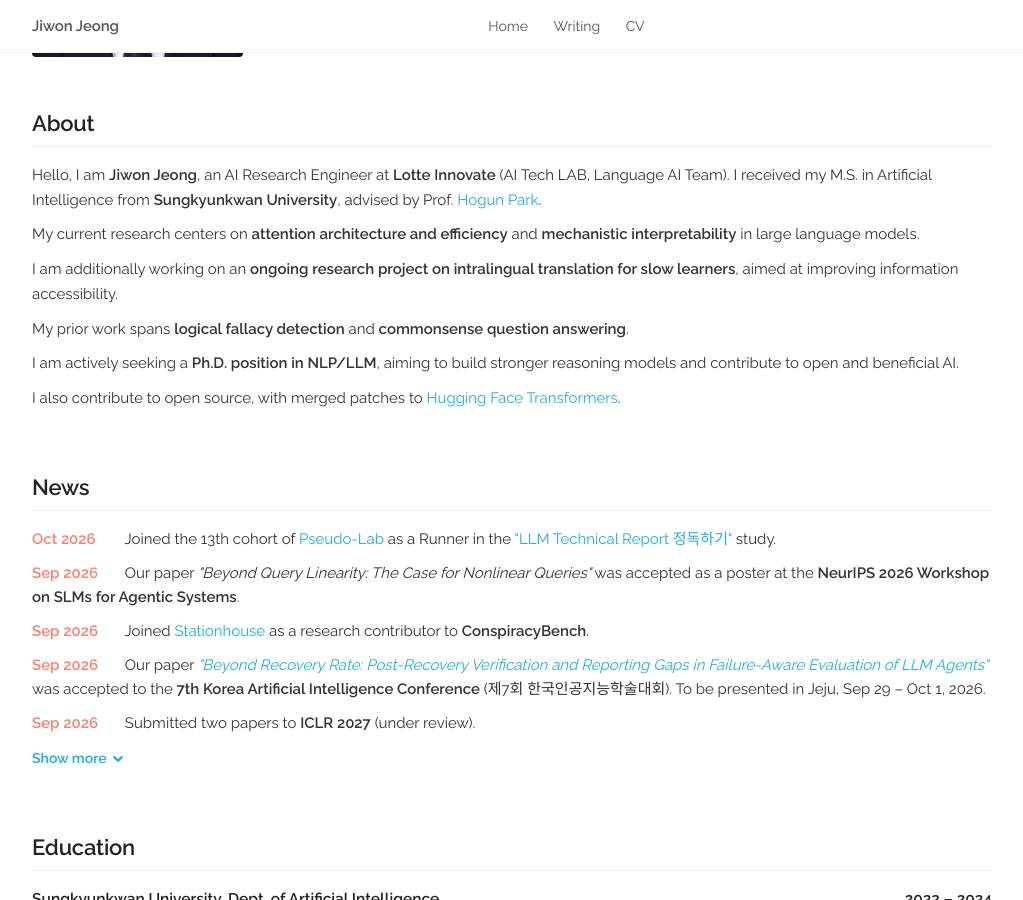
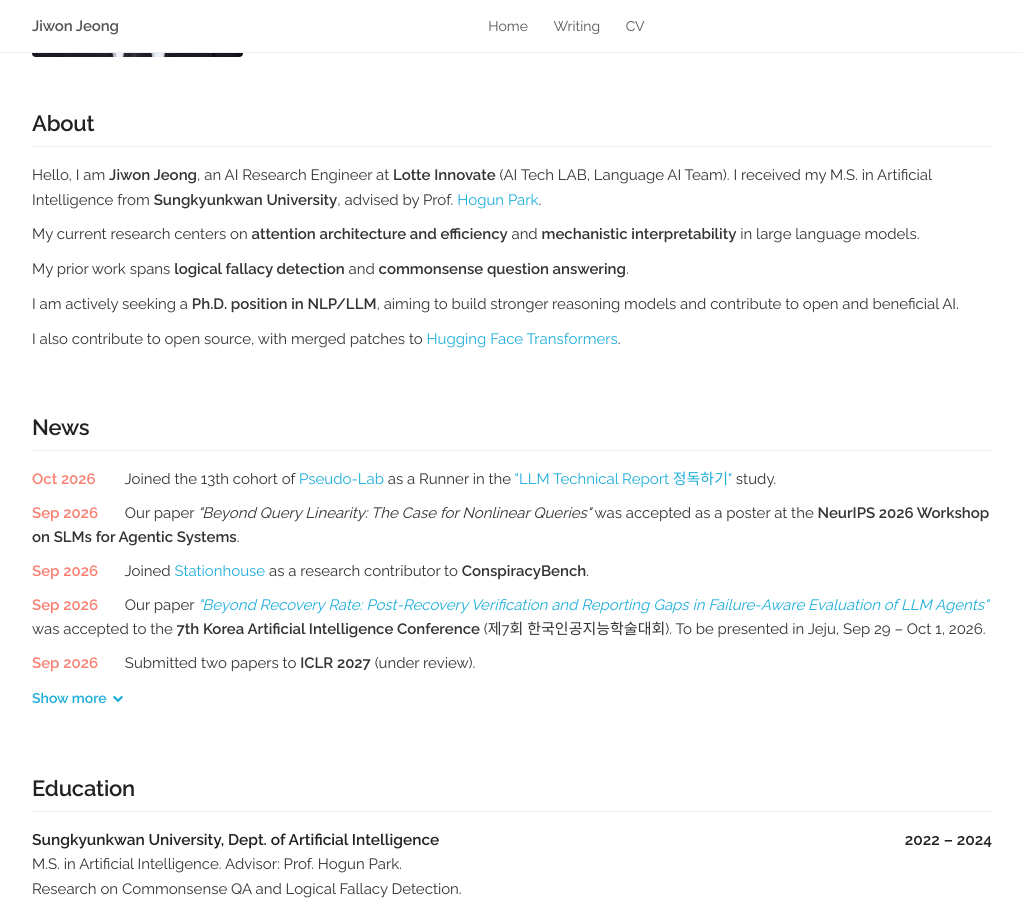
Before and after one commit to jw9603/jw9603.github.io, a Jekyll site: the page built from index.html, in a window 1280 px wide and 900 px high, scrolled down 300 px. Shown: the whole window, without its empty margins (128-1151 px from the left). Built offline with Jekyll 4.4.1, drawn with Linux system fonts in a browser that asks for light colours; a style sheet for code colours, icons or effects is not loaded.

Commit message:
Drop intralingual translation from About and CV research interests

```diff
--- a/index.html
+++ b/index.html
@@ -48,9 +48,6 @@ description: AI Research Engineer — NLP, LLM Reasoning
     </p>
     <p>
       My current research centers on <b>attention architecture and efficiency</b> and <b>mechanistic interpretability</b> in large language models.
-    </p>
-    <p>
-      I am additionally working on an <b>ongoing research project on intralingual translation for slow learners</b>, aimed at improving information accessibility.
     </p>
     <p>
       My prior work spans <b>logical fallacy detection</b> and <b>commonsense question answering</b>.
```
Also changed, not shown: 2 other files.
